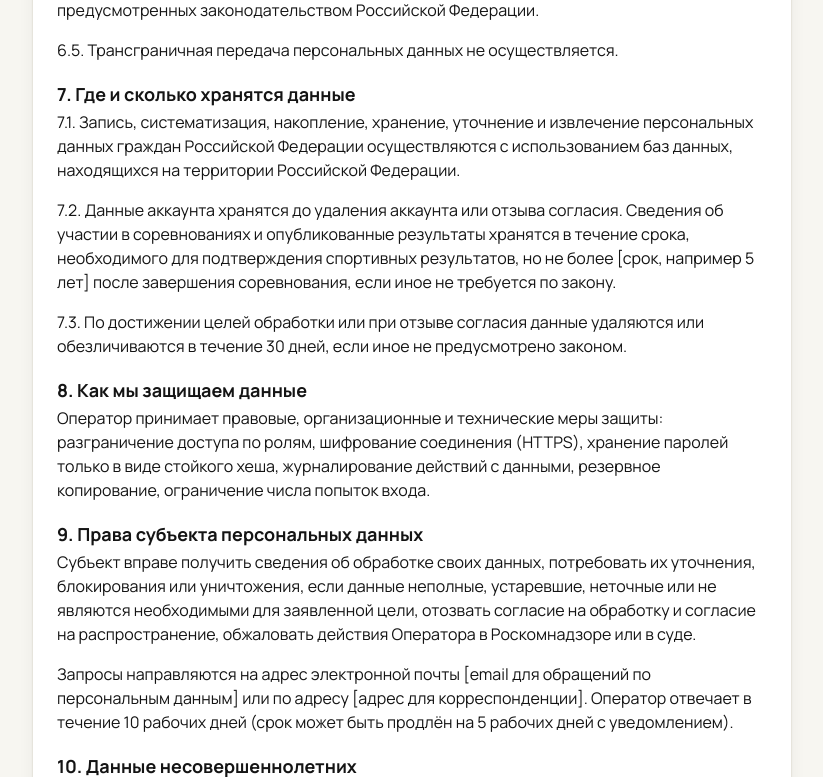
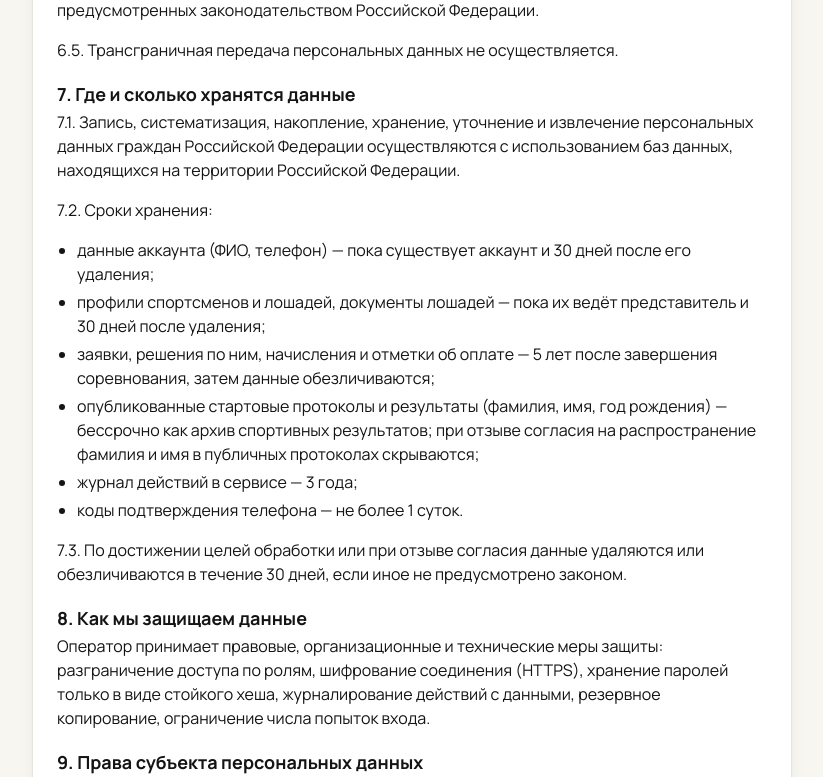
Before and after one commit to RediantDev/equistart, a Django app: page /privacy/ in a window 1280 px wide. Shown: the part 1862-2639 px from the top of the page, without its empty margins (64-887 px from the left). Run offline with Django 5.2, Linux system fonts and the light colour scheme.

Commit message:
Сроки хранения ПДн утверждены, внесены в политику
Co-Authored-By: Claude Opus 5.5 <noreply@anthropic.com>
Claude-Session: https://claude.ai/code/session_01AfdbVfQHXKKnb6s2KHiYbA

```diff
--- a/templates/legal/privacy.html
+++ b/templates/legal/privacy.html
@@ -48,7 +48,15 @@
 
 <h2 class="h3">7. Где и сколько хранятся данные</h2>
 <p>7.1. Запись, систематизация, накопление, хранение, уточнение и извлечение персональных данных граждан Российской Федерации осуществляются с использованием баз данных, находящихся на территории Российской Федерации.</p>
-<p>7.2. Данные аккаунта хранятся до удаления аккаунта или отзыва согласия. Сведения об участии в соревнованиях и опубликованные результаты хранятся в течение срока, необходимого для подтверждения спортивных результатов, но не более [срок, например 5 лет] после завершения соревнования, если иное не требуется по закону.</p>
+<p>7.2. Сроки хранения:</p>
+<ul>
+  <li>данные аккаунта (ФИО, телефон) — пока существует аккаунт и 30 дней после его удаления;</li>
+  <li>профили спортсменов и лошадей, документы лошадей — пока их ведёт представитель и 30 дней после удаления;</li>
+  <li>заявки, решения по ним, начисления и отметки об оплате — 5 лет после завершения соревнования, затем данные обезличиваются;</li>
+  <li>опубликованные стартовые протоколы и результаты (фамилия, имя, год рождения) — бессрочно как архив спортивных результатов; при отзыве согласия на распространение фамилия и имя в публичных протоколах скрываются;</li>
+  <li>журнал действий в сервисе — 3 года;</li>
+  <li>коды подтверждения телефона — не более 1 суток.</li>
+</ul>
 <p>7.3. По достижении целей обработки или при отзыве согласия данные удаляются или обезличиваются в течение 30 дней, если иное не предусмотрено законом.</p>
 
 <h2 class="h3">8. Как мы защищаем данные</h2>
```
Also changed, not shown: docs/QUESTIONS.md (+1 -1 lines), docs/TZ_v2.md (+1 -0 lines).
